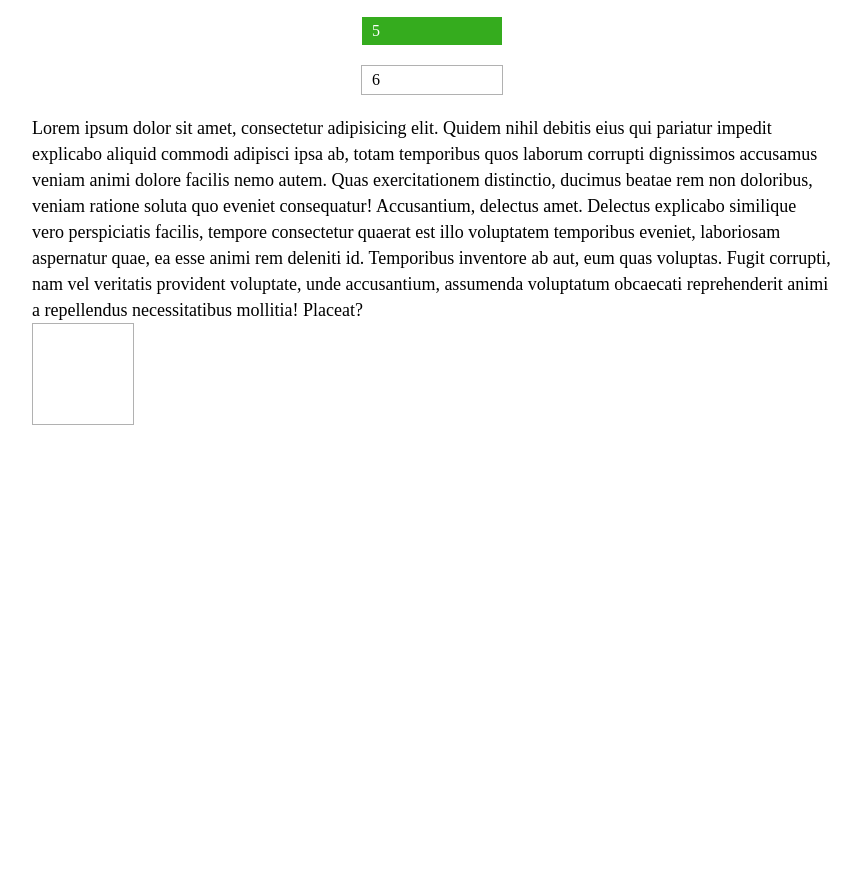
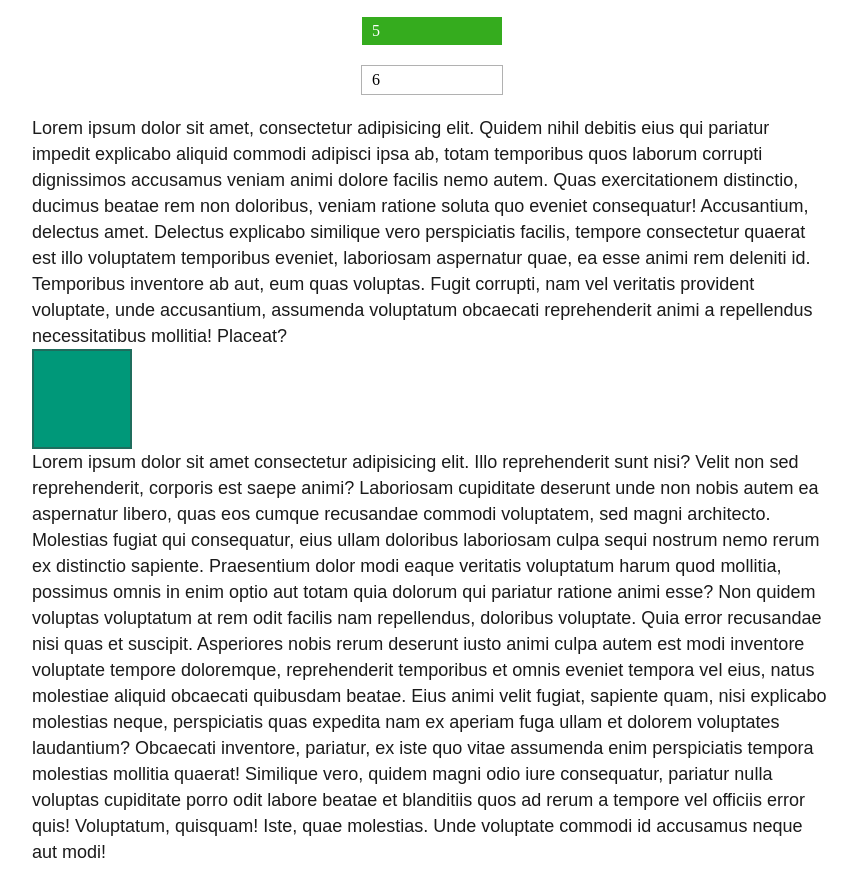
Before and after one commit to yehorich75/javascript, a website: page index.html in a window 1280 px wide. Shown: the part 248-1144 px from the top of the page, without its empty margins (208-1069 px from the left). Drawn offline with Linux system fonts and the light colour scheme.

```diff
--- a/index.html
+++ b/index.html
@@ -1,10 +1,12 @@
 <!DOCTYPE html>
 <html lang="en">
+
 <head>
     <meta charset="UTF-8">
     <title>Javascript</title>
     <link rel="stylesheet" href="style.css">
 </head>
+
 <body>
 
     <div class="container">
@@ -21,9 +23,20 @@
             <li class="item item__odd">5</li>
             <li class="item item__even">6</li>
         </ul>
-    <p>Lorem ipsum dolor sit amet, consectetur adipisicing elit. Quidem nihil debitis eius qui pariatur impedit explicabo aliquid commodi adipisci ipsa ab, totam temporibus quos laborum corrupti dignissimos accusamus veniam animi dolore facilis nemo autem. Quas exercitationem distinctio, ducimus beatae rem non doloribus, veniam ratione soluta quo eveniet consequatur! Accusantium, delectus amet. Delectus explicabo similique vero perspiciatis facilis, tempore consectetur quaerat est illo voluptatem temporibus eveniet, laboriosam aspernatur quae, ea esse animi rem deleniti id. Temporibus inventore ab aut, eum quas voluptas. Fugit corrupti, nam vel veritatis provident voluptate, unde accusantium, assumenda voluptatum obcaecati reprehenderit animi a repellendus necessitatibus mollitia! Placeat?</p>
+        <p>Lorem ipsum dolor sit amet, consectetur adipisicing elit. Quidem nihil debitis eius qui pariatur impedit explicabo aliquid commodi adipisci ipsa ab, totam temporibus quos laborum corrupti dignissimos accusamus veniam animi dolore facilis nemo
+            autem. Quas exercitationem distinctio, ducimus beatae rem non doloribus, veniam ratione soluta quo eveniet consequatur! Accusantium, delectus amet. Delectus explicabo similique vero perspiciatis facilis, tempore consectetur quaerat est illo
+            voluptatem temporibus eveniet, laboriosam aspernatur quae, ea esse animi rem deleniti id. Temporibus inventore ab aut, eum quas voluptas. Fugit corrupti, nam vel veritatis provident voluptate, unde accusantium, assumenda voluptatum obcaecati
+            reprehenderit animi a repellendus necessitatibus mollitia! Placeat?</p>
         <div class="section">
-        <div id="elem"></div>
+            <div class="box"></div>
+            <p>Lorem ipsum dolor sit amet consectetur adipisicing elit. Illo reprehenderit sunt nisi? Velit non sed reprehenderit, corporis est saepe animi? Laboriosam cupiditate deserunt unde non nobis autem ea aspernatur libero, quas eos cumque recusandae
+                commodi voluptatem, sed magni architecto. Molestias fugiat qui consequatur, eius ullam doloribus laboriosam culpa sequi nostrum nemo rerum ex distinctio sapiente. Praesentium dolor modi eaque veritatis voluptatum harum quod mollitia, possimus
+                omnis in enim optio aut totam quia dolorum qui pariatur ratione animi esse? Non quidem voluptas voluptatum at rem odit facilis nam repellendus, doloribus voluptate. Quia error recusandae nisi quas et suscipit. Asperiores nobis rerum deserunt
+                iusto animi culpa autem est modi inventore voluptate tempore doloremque, reprehenderit temporibus et omnis eveniet tempora vel eius, natus molestiae aliquid obcaecati quibusdam beatae. Eius animi velit fugiat, sapiente quam, nisi explicabo
+                molestias neque, perspiciatis quas expedita nam ex aperiam fuga ullam et dolorem voluptates laudantium? Obcaecati inventore, pariatur, ex iste quo vitae assumenda enim perspiciatis tempora molestias mollitia quaerat! Similique vero, quidem
+                magni odio iure consequatur, pariatur nulla voluptas cupiditate porro odit labore beatae et blanditiis quos ad rerum a tempore vel officiis error quis! Voluptatum, quisquam! Iste, quae molestias. Unde voluptate commodi id accusamus neque
+                aut modi!</p>
+
         </div>
 
     </div>
@@ -32,4 +45,5 @@
 
     <script src="js/script.js"></script>
 </body>
+
 </html>
--- a/js/script.js
+++ b/js/script.js
@@ -5,19 +5,19 @@
 button.addEventListener("click", myFunk);
 
 
-function Scroll(){
+function Scroll() {
     var itemList = document.getElementById('items');
     var ypos = window.pageYOffset;
-  if(ypos > 50) {
+    if (ypos > 50) {
         itemList.classList.add('items-active');
     } else {
         itemList.classList.remove('items-active');
     }
 }
-window.addEventListener("scroll",Scroll);
+window.addEventListener("scroll", Scroll);
 
-var elem = document.querySelector('#elem');
-window.addEventListener('click', function(event) {
-  elem.style.left = event.clientX + 'px';
-  elem.style.top = event.clientY + 'px';
+const box = document.querySelector('div.box');
+
+window.addEventListener('scroll', function() {
+    console.log(window.innerHeight);
 });
--- a/style.css
+++ b/style.css
@@ -20,6 +20,7 @@
     background-color: pink;
     transition: height 1s, background-color 1s, transform 1s;
 }
+
 .header__open {
     background-color: red;
     height: 70vh;
@@ -65,11 +66,21 @@
     position: relative;
 }
 
-#elem {
-    position: absolute;
+p {
+    font-family: sans-serif;
+    font-size: 20px;
+    line-height: 30px;
+    color: #1b1b1b;
+}
+
+.box {
+    /* position: absolute;
     top: 0;
-    left: 0;
+    left: 0; */
+    box-sizing: border-box;
+    padding: 10px;
+    border: 2px solid #1f6d5d;
     width: 100px;
     height: 100px;
-    border: 1px solid #b1b1b1;
+    background: #009879;
 }
```
Lines whose indentation alone changed are shown as unchanged.
